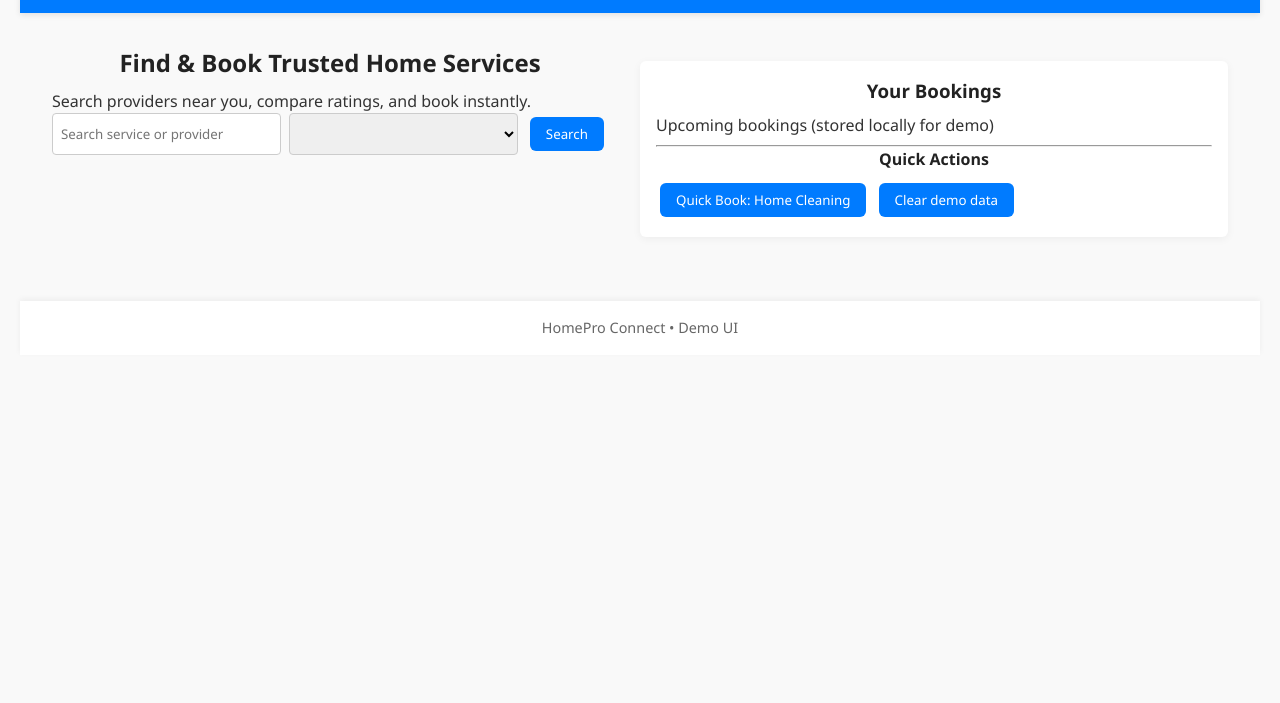
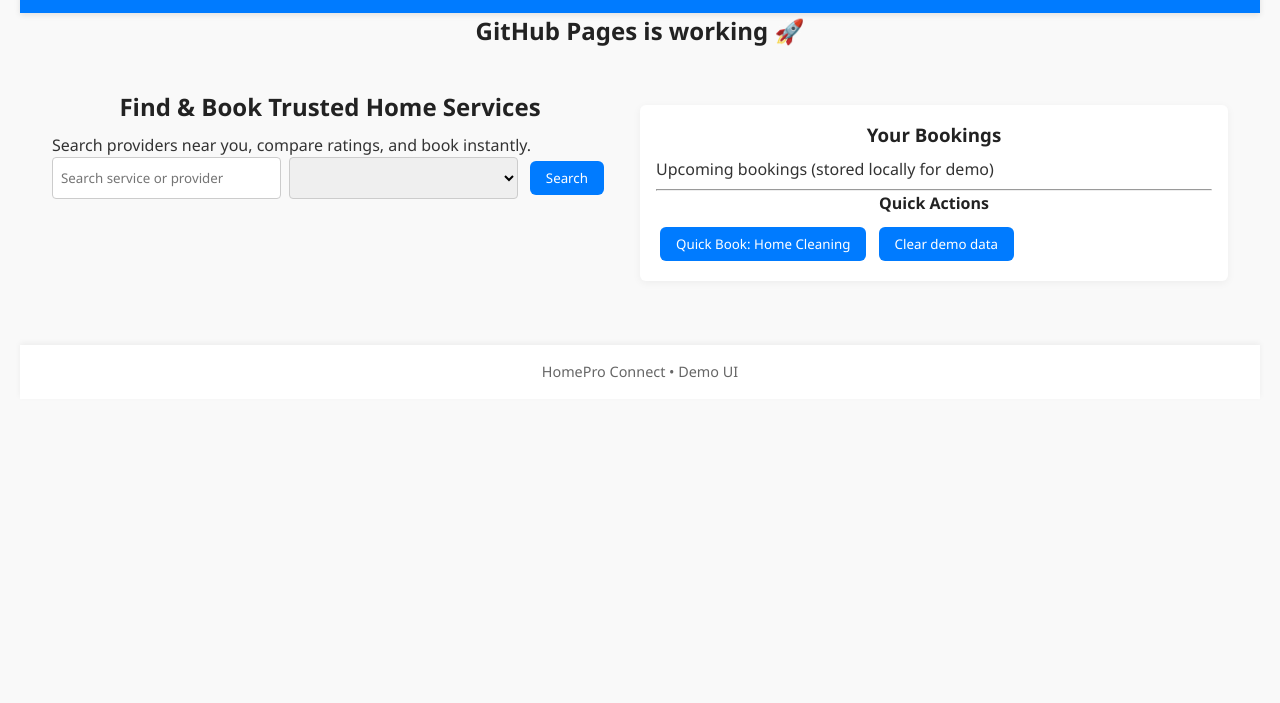
Before and after one commit to austin12-star790/HomeProConnectAppfrontend, a plain HTML site: page HomePro Connect index.html in a window 1280 px wide. Shown: the part 97-800 px from the top of the page. Drawn offline with Linux system fonts and the light colour scheme; files that its build step writes are made by us from their sources; a script that the page names is missing.

Commit message:
Add GitHub Pages test message section
Added a GitHub Pages test message section to the HTML.

```diff
--- a/HomePro Connect index.html
+++ b/HomePro Connect index.html
@@ -6,7 +6,9 @@
   <title>HomePro Connect</title>
   <link rel="stylesheet" href="assets/style.css" />
 </head>
+
 <body>
+
   <header>
     <div class="brand">
       <div class="logo">HP</div>
@@ -23,6 +25,12 @@
   </header>
 
   <main>
+
+    <!-- ✅ GitHub Pages Test Message (Merged Here) -->
+    <section class="panel">
+      <h1>GitHub Pages is working 🚀</h1>
+    </section>
+
     <section class="hero">
       <div class="panel">
         <h2>Find & Book Trusted Home Services</h2>
@@ -83,10 +91,12 @@
         </div>
       </div>
     </div>
+
   </main>
 
   <footer>HomePro Connect • Demo UI</footer>
 
   <script src="assets/js/app.js"></script>
+
 </body>
 </html>
```
